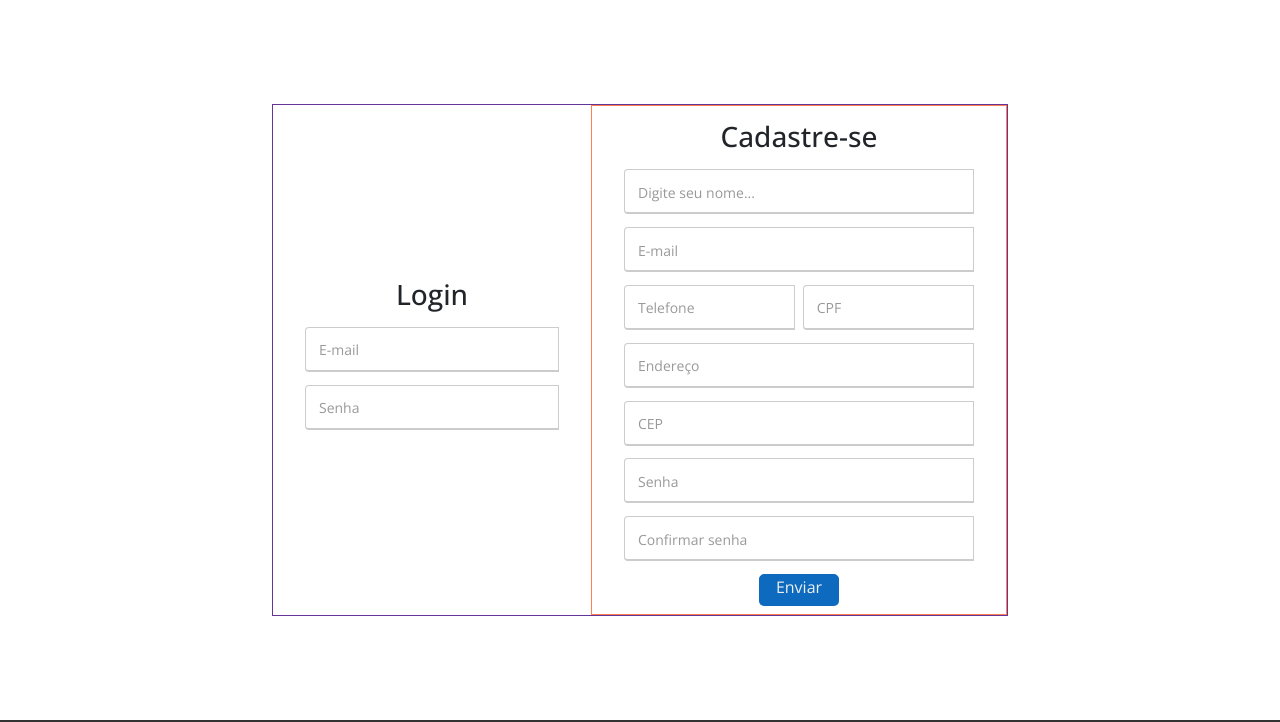
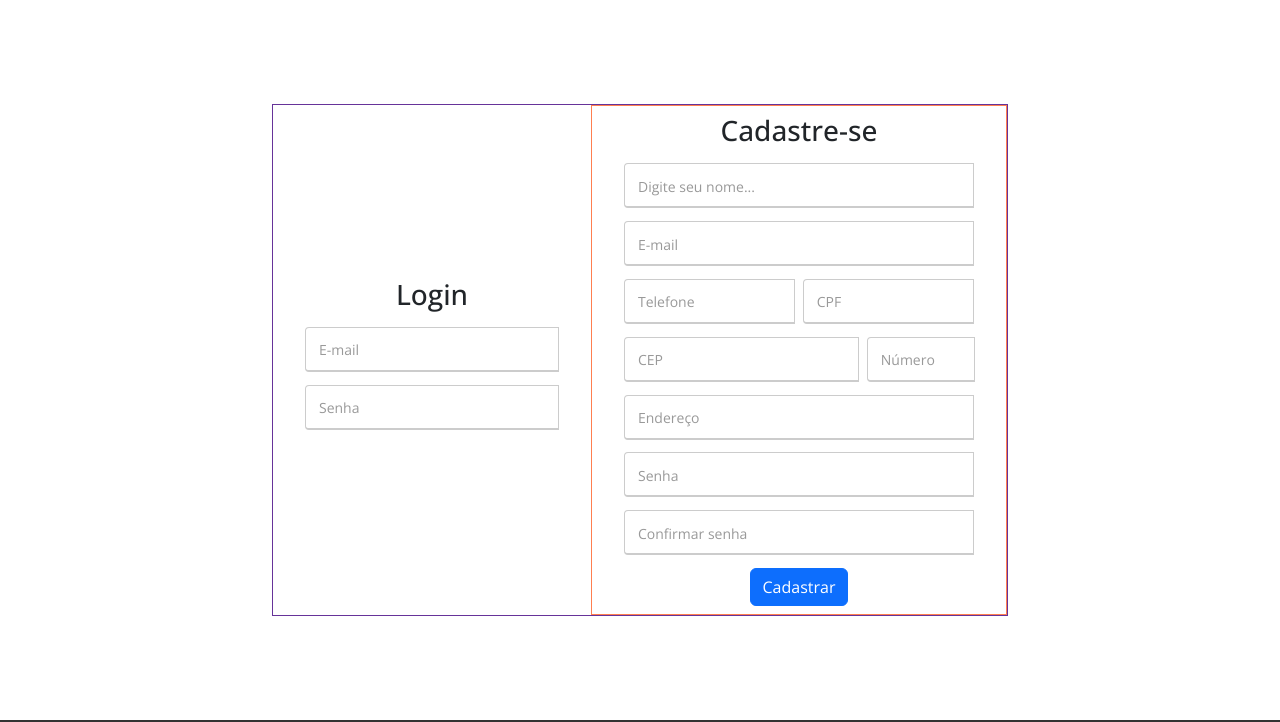
Before and after one commit to Brian-loop/QuaseLar-Oficial, a PHP site: page /tela_cad_entrar_usuarios.php in a window 1280 px wide. Shown: the part 78-800 px from the top of the page. Run offline with PHP 8.4, Linux system fonts and the light colour scheme.

Commit message:
Mudança na estrutura

```diff
--- a/tela_cad_entrar_usuarios.php
+++ b/tela_cad_entrar_usuarios.php
@@ -55,15 +55,38 @@ include './template/header.php';
                         </span>
                     </div>
                     <div class="input-group">
-                        <input type="text" id="cpf" name="cpf" required maxlength="14" onblur="initCpfValidation()">
+                        <input type="text" id="cpf" name="cpf" required maxlength="14" oninput="validaCpf()" onblur="validaCpf()">
                         <label for="cpf" id="labelCpf">CPF</label>
                         <span id="msgErroCpf" class="mensagem-erro-cpf" role="alert" aria-live="polite">
                             <i class="bi bi-check-circle icone-ok"></i>
                             <i class="bi bi-x-circle icone-erro"></i>
-                            <span id="textoErroCpf"></span>
+                        <span id="textoErroCpf"></span>
                         </span>
                     </div>
                 </div>
+
+                <!-- CEP e Numero-->
+                <div class="juntos2">
+                    <div class="input-group">
+                        <input type="text" class="cep_input" id="cep" name="cep" required aria-describedby="msgErroCep" maxlength="9" oninput="validarCep()" onblur="validarCep(); buscarEnderecoPorCep();">
+                        <label for="cep" id="labelCep">CEP</label>
+                        <span id="msgErroCep" class="mensagem-erro" role="alert" aria-live="polite">
+                            <i class="bi bi-check-circle icone-ok"></i>
+                            <i class="bi bi-x-circle icone-erro"></i>
+                            <span id="textoErroCep"></span>
+                        </span>
+                    </div>
+                    <div class="input-group">
+                        <input type="number" class="num_input" id="numero" name="numero" required maxlength="4" onblur="validaNumero()" oninput="validaNumero()">
+                        <label for="numero" id="labelNumero">Número</label>
+                        <span id="msgErroNumero" class="mensagem-erro-numero" role="alert" aria-live="polite">
+                            <i class="bi bi-check-circle icone-ok"></i>
+                            <i class="bi bi-x-circle icone-erro"></i>
+                            <span id="textoErroNumero"></span>
+                        </span>
+                    </div>
+                </div>
+
                 <!-- Endereço -->
                 <div class="input-group">
                     <input type="text" id="endereco" name="endereco" required onblur="validaEndereco()" oninput="validaEndereco()" aria-describedby="msgErroEndereco" maxlength="160">
@@ -75,21 +98,28 @@ include './template/header.php';
                     </span>
                 </div>
 
+                <!-- Senha -->
+                <div class="input-group">
+                    <input type="password" id="senha" name="senha" required maxlength="160" oninput="validaSenha()" onblur="validaSenha()" aria-describedby="msgErroSenha">
+                    <label for="senha" id="labelSenha">Senha</label>
+                    <span id="msgErroSenha" class="mensagem-erro" role="alert" aria-live="polite">
+                    <i class="bi bi-check-circle icone-ok"></i>
+                    <i class="bi bi-x-circle icone-erro"></i>
+                    <span id="textoErroSenha"></span>
+                    </span>
+                </div>
 
-
+                <!-- Confirmar senha -->
                 <div class="input-group">
-                    <input type="text" id="meuInput" name="cep" required>
-                    <label for="meuInput">CEP</label>
+                    <input type="password" id="confir_senha" name="confir_senha" required maxlength="160" oninput="confirmarSenha()" onblur="confirmarSenha()" aria-describedby="msgErroConfirSenha">
+                    <label for="confir_senha" id="labelConfirSenha">Confirmar senha</label>
+                    <span id="msgErroConfirSenha" class="mensagem-erro" role="alert" aria-live="polite">
+                    <i class="bi bi-check-circle icone-ok"></i>
+                    <i class="bi bi-x-circle icone-erro"></i>
+                    <span id="textoErroConfir_senha"></span>
+                    </span>
                 </div>
-                <div class="input-group">
-                    <input type="password" id="meuInput" name="senha" required>
-                    <label for="meuInput">Senha</label>
-                </div>
-                <div class="input-group">
-                    <input type="password" id="meuInput" name="confirmar-senha" required>
-                    <label for="meuInput">Confirmar senha</label>
-                </div>
-                <button class="button" type="submit">Enviar</button>
+                <button type="submit" class="btn btn-primary"  onclick="return validarFormulario()">Cadastrar</button>
             </nav>
         </form>
     </main>
```
